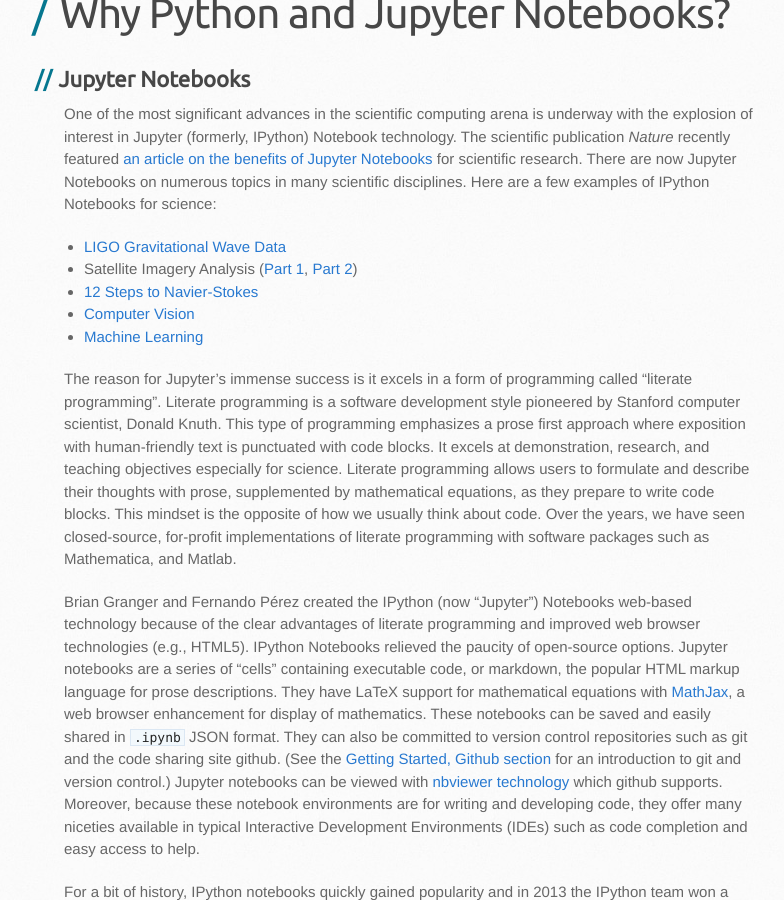
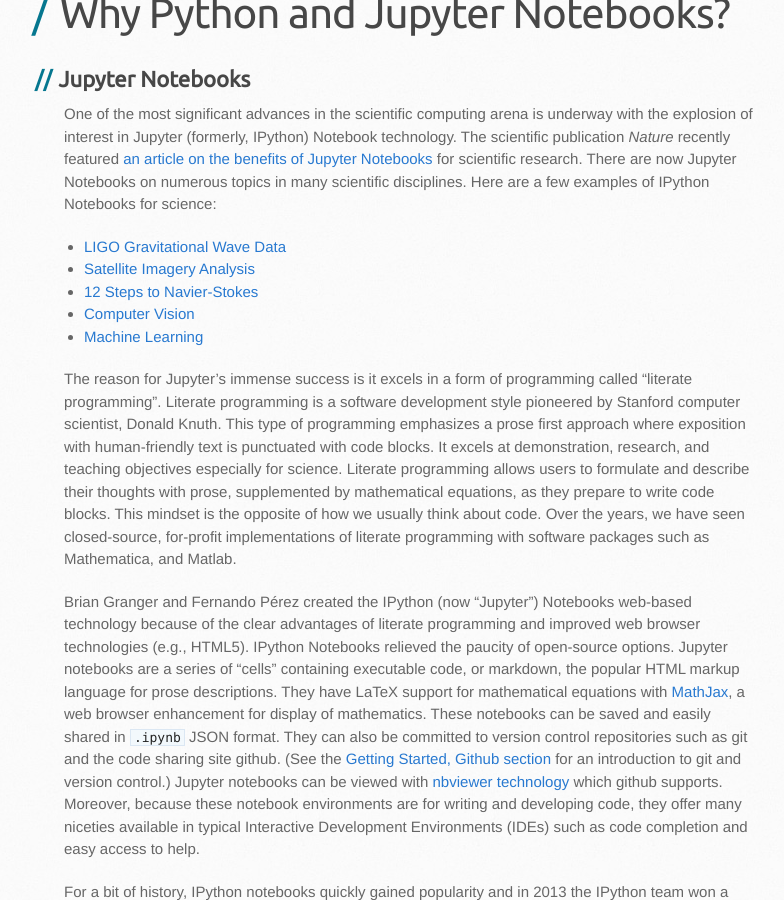
Before and after one commit to Unidata/online-python-training, a Jekyll site: the page built from introduction.md, in a window 1280 px wide and 900 px high, scrolled down 357 px. Shown: the whole window, without its empty margins (106-890 px from the left). Built offline with Jekyll 4.4.1, drawn with Linux system fonts in a browser that asks for light colours; some web fonts are replaced.

Commit message:
Fix link to satellite analysis example

```diff
--- a/introduction.md
+++ b/introduction.md
@@ -8,7 +8,7 @@
 One of the most significant advances in the scientific computing arena is underway with the explosion of interest in Jupyter (formerly, IPython) Notebook technology. The scientific publication *Nature* recently featured [an article on the benefits of Jupyter Notebooks](http://www.nature.com/news/interactive-notebooks-sharing-the-code-1.16261) for scientific research. There are now Jupyter Notebooks on numerous topics in many scientific disciplines.  Here are a few examples of IPython Notebooks for science:
 
 -   [LIGO Gravitational Wave Data](https://losc.ligo.org/s/events/GW150914/GW150914_tutorial.html)
--   Satellite Imagery Analysis ([Part 1](http://nbviewer.jupyter.org/github/Unidata/blog-notebooks/blob/master/notebooks/Plotting_GINI_Water_Vapor_Imagery_Part1.ipynb), [Part 2](http://nbviewer.jupyter.org/github/Unidata/blog-notebooks/blob/master/notebooks/Plotting_GINI_Water_Vapor_Imagery_Part2.ipynb))
+-   [Satellite Imagery Analysis](http://unidata.github.io/python-gallery/examples/Satellite_Example.html)
 -   [12 Steps to Navier-Stokes](https://github.com/barbagroup/CFDPython)
 -   [Computer Vision](http://nbviewer.jupyter.org/github/ogrisel/notebooks/blob/master/Labeled%2520Faces%2520in%2520the%2520Wild%2520recognition.ipynb)
 -   [Machine Learning](https://nbviewer.jupyter.org/github/rhiever/Data-Analysis-and-Machine-Learning-Projects/blob/master/example-data-science-notebook/Example%2520Machine%2520Learning%2520Notebook.ipynb)
```
